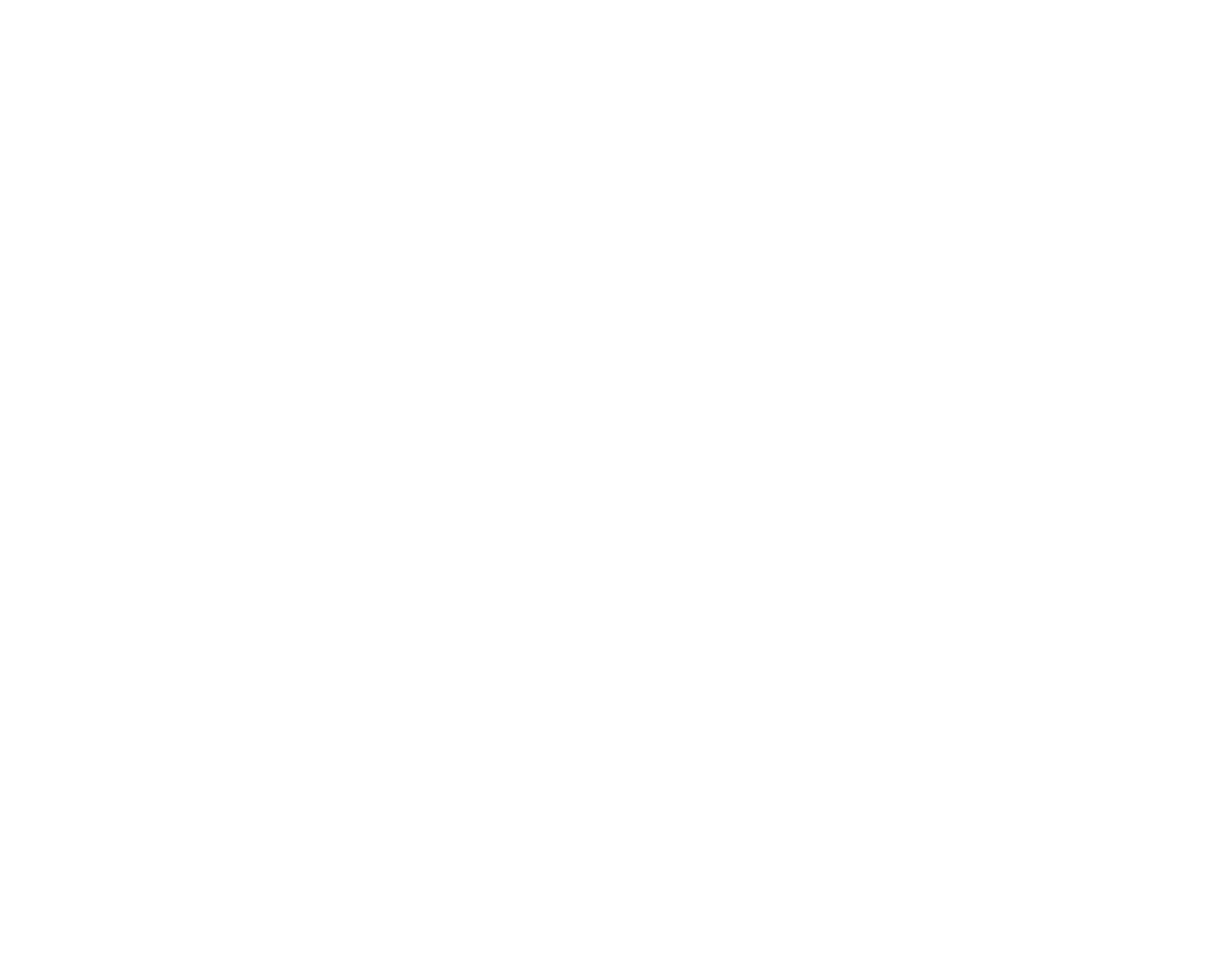
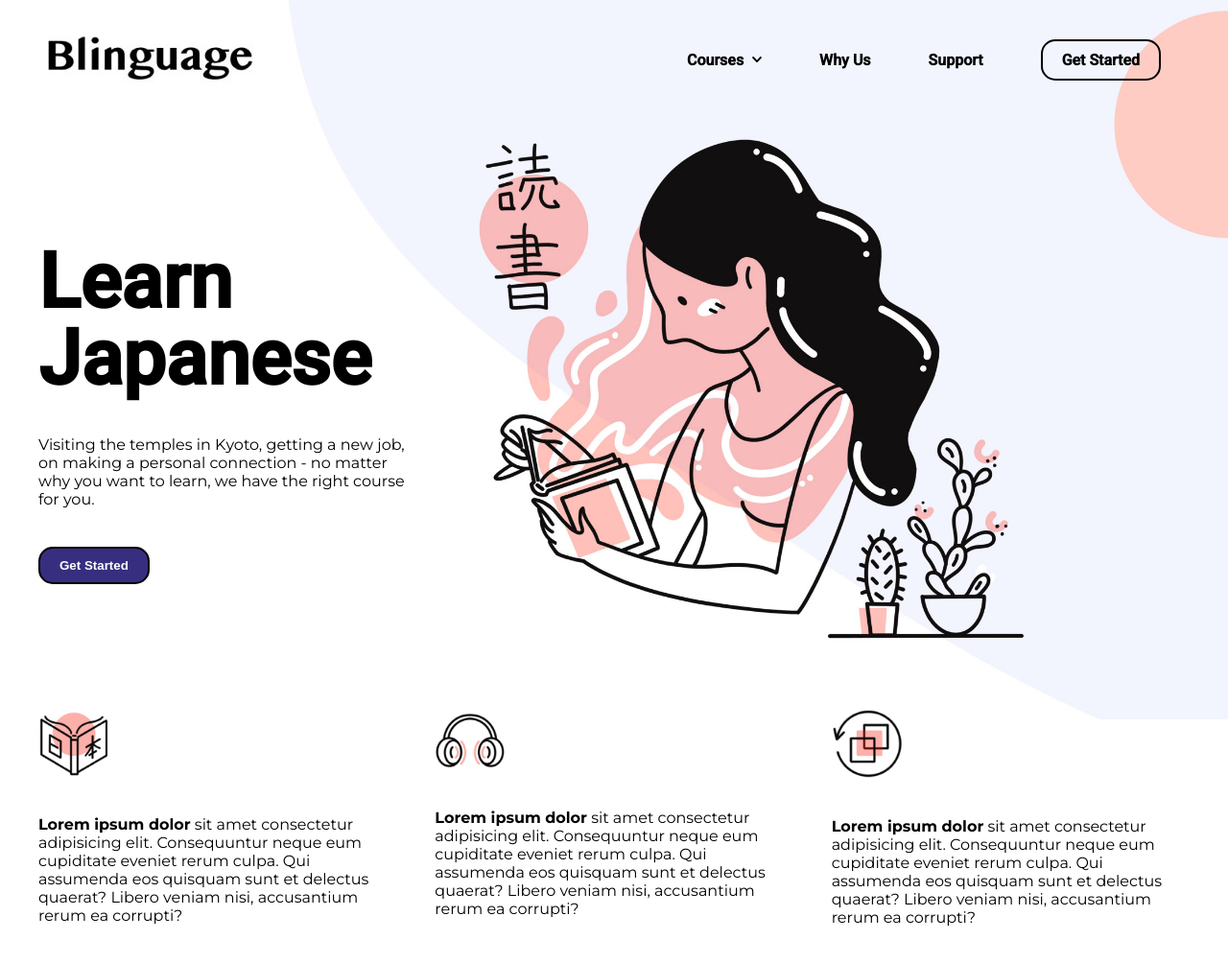
Before and after one commit to RomainSire/Challenges-Front, a website: page Bilinguage/index.html in a window 1280 px wide. Shown: the whole page at 96% size. Before the commit the page ends 800 px from the top, so only its background shows below. Drawn offline with Linux system fonts and the light colour scheme; files whose address does not match are found by name.

Commit message:
Fin du challenge, 50 minutes plus tard..!

```diff
--- a/Bilinguage/index.html
+++ b/Bilinguage/index.html
@@ -4,9 +4,56 @@
   <meta charset="UTF-8">
   <meta name="viewport" content="width=device-width, initial-scale=1.0">
   <title>Bilinguage</title>
+  <link rel="preconnect" href="https://fonts.gstatic.com">
+  <link href="https://fonts.googleapis.com/css2?family=Montserrat:wght@400;700&family=Roboto:wght@500&display=swap" rel="stylesheet">
   <link rel="stylesheet" href="./css/style.css">
 </head>
 <body>
-
+  <div class="background">
+    <div class="wrapper">
+      <header class="header">
+        <div class="header__logo">
+          <img src="./assets/logo.jpg" alt="logo de Bilinguale">
+        </div>
+        <nav class="header__nav">
+          <ul>
+            <li>
+              <a href="#">Courses <img src="./assets/chevron-down-solid.svg" alt="dropdown"></a>
+            </li>
+            <li>
+              <a href="#">Why Us</a>
+            </li>
+            <li>
+              <a href="#">Support</a>
+            </li>
+            <li>
+              <a href="#" class="btn">Get Started</a>
+            </li>
+          </ul>
+        </nav>
+      </header>
+      <main>
+        <section class="hero">
+          <h1>Learn Japanese</h1>
+          <p>Visiting the temples in Kyoto, getting a new job, on making a personal connection - no matter why you want to learn, we have the right course for you.</p>
+          <button href="#" class="btn btn--reverse">Get Started</button>
+        </section>
+        <section class="keypoints">
+          <div class="keypoints__item">
+            <img src="./assets/book.png" alt="book picto">
+            <p><strong>Lorem ipsum dolor</strong> sit amet consectetur adipisicing elit. Consequuntur neque eum cupiditate eveniet rerum culpa. Qui assumenda eos quisquam sunt et delectus quaerat? Libero veniam nisi, accusantium rerum ea corrupti?</p>
+          </div>
+          <div class="keypoints__item">
+            <img src="./assets/headset.png" alt="headset picto">
+            <p><strong>Lorem ipsum dolor</strong> sit amet consectetur adipisicing elit. Consequuntur neque eum cupiditate eveniet rerum culpa. Qui assumenda eos quisquam sunt et delectus quaerat? Libero veniam nisi, accusantium rerum ea corrupti?</p>
+          </div>
+          <div class="keypoints__item">
+            <img src="./assets//loop.png" alt="loop picto">
+            <p><strong>Lorem ipsum dolor</strong> sit amet consectetur adipisicing elit. Consequuntur neque eum cupiditate eveniet rerum culpa. Qui assumenda eos quisquam sunt et delectus quaerat? Libero veniam nisi, accusantium rerum ea corrupti?</p>
+          </div>
+        </section>
+      </main>
+    </div>
+  </div>
 </body>
 </html>
--- a/Bilinguage/sass/main.scss
+++ b/Bilinguage/sass/main.scss
@@ -0,0 +1,109 @@
+* {
+  box-sizing: border-box;
+}
+body {
+  margin: 0;
+  padding: 0;
+  font-family: "Montserrat", sans-serif;
+  font-weight: 400;
+}
+a {
+  text-decoration: none;
+  color: inherit;
+  transition: all 200ms;
+  &:hover {
+    color: #372e7f;
+  }
+}
+.btn {
+  display: block;
+  padding: 10px 20px;
+  border: 2px solid #000;
+  border-radius: 15px;
+  background: none;
+  color: #000;
+  font-weight: bold;
+  cursor: pointer;
+  transition: all 200ms;
+  &:hover {
+    background: #372e7f;
+    color: #fff;
+  }
+  &--reverse {
+    background: #372e7f;
+    color: #fff;
+    &:hover {
+      background: none;
+      color: #000;
+    }
+  }
+}
+.background {
+  max-width: 1500px;
+  margin: auto;
+  background: top right / auto 750px no-repeat url("../assets/bg.jpg");
+}
+.wrapper {
+  max-width: 1200px;
+  margin: auto;
+}
+.header {
+  padding: 30px 0;
+  display: flex;
+  flex-flow: row nowrap;
+  justify-content: space-between;
+  align-items: center;
+  font-weight: bold;
+  font-family: "Roboto", sans-serif;
+  &__logo {
+    width: 177px;
+  }
+  &__nav {
+    ul {
+      display: flex;
+      flex-flow: row nowrap;
+      align-items: center;
+      list-style: none;
+      margin: 0;
+      padding: 0;
+    }
+    li {
+      margin: 0 30px;
+    }
+    img {
+      margin-left: 5px;
+      width: 10px;
+    }
+  }
+}
+
+.hero {
+  max-width: 400px;
+  margin: 130px 0;
+  h1 {
+    font-size: 5rem;
+    font-family: "Roboto", sans-serif;
+    margin: 0;
+    line-height: 1em;
+  }
+  p {
+    margin: 40px 0;
+  }
+}
+
+.keypoints {
+  display: flex;
+  flex-flow: row;
+  justify-content: space-between;
+  margin-bottom: 50px;
+  img {
+    width: 75px;
+    margin-bottom: 20px;
+  }
+  strong {
+    font-weight: 700;
+  }
+  &__item:nth-child(2) {
+    margin: 0 40px;
+  }
+}
```
Also changed, not shown: Bilinguage/README.md, Bilinguage/assets/chevron-down-solid.svg (added), Bilinguage/css/style.css, 1 other file.
